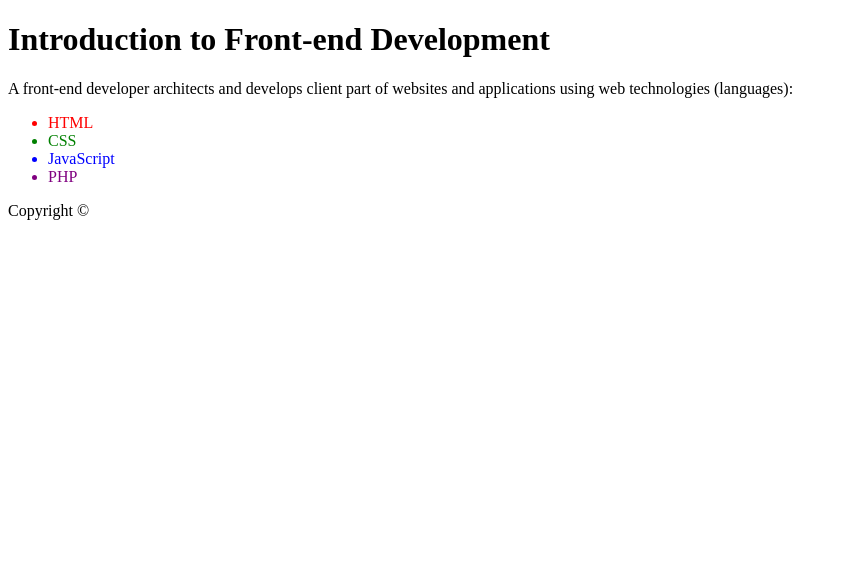
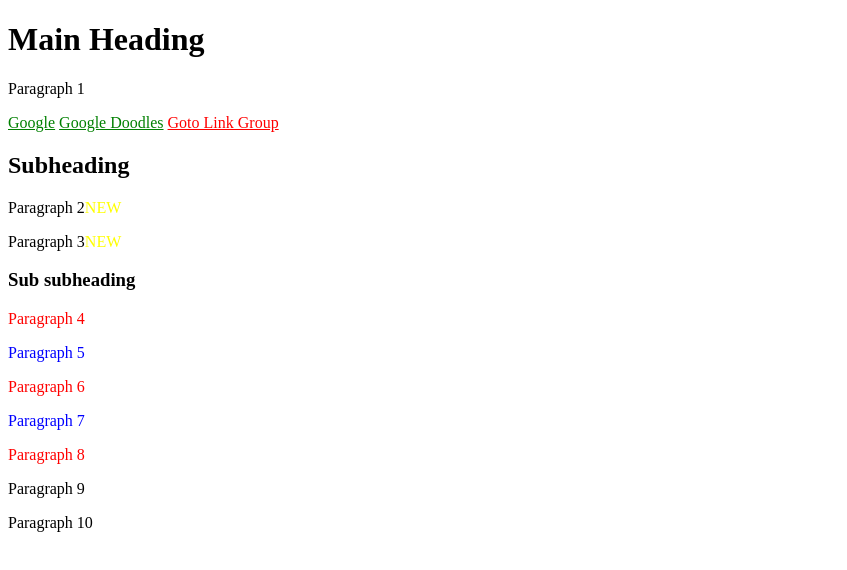
Before and after one commit to NikolaKopra/It-Akademija, a plain HTML site: page index.html in a window 1280 px wide. Shown: the whole page, without its empty margins (0-847 px from the left). Drawn offline with Linux system fonts and the light colour scheme.

Commit message:
Add files via upload

```diff
--- a/index.html
+++ b/index.html
@@ -1,24 +1,83 @@
 <!DOCTYPE html>
-<HTML lang="sr">
-    <head>
-        <title>It Akademija</title>
-        <meta charset="UTF-8">
-        <meta name="author" content="Nikola Koprivica">
-        <meta name="description" content="It Akademija Vežba">
-    </head>
-    <body>
-        <h1 id="main-heading">Introduction to Front-end Development</h1>
+<html lang="en">
 
-        <p>A front-end developer architects and develops client part of websites and applications using web technologies
-        (languages):</p>
+<head>
+    <meta charset="UTF-8">
+    <title>Advanced CSS - Assignment 1</title>
+    <style>
 
-        <ul>
-        <li style="color: red;">HTML</li>
-        <li style="color: green;">CSS</li>
-        <li style="color: blue;">JavaScript</li>
-        <li style="color: purple;">PHP</li>
-        </ul>
+    a[href^="https://www.google.com"] {
+        color: green;
+    }
 
-        <p>Copyright &copy;</p>
-    </body>
-</HTML>
+    a[href^="https://www.link-group.eu"] {
+        color: red;
+    }
+
+
+    #second-div
+        p:nth-child(odd){
+        color: blue;
+    }
+
+    #second-div
+        p:nth-child(even){
+        color: red;
+    }
+
+    p:nth-child(8):hover{
+        font-style: italic;
+    }
+
+
+    #first-div
+        p:first-of-type::after{
+        content: "NEW";
+        color: yellow;
+    }
+
+    #first-div
+        p:last-of-type::after{
+            content: "NEW";
+            color: yellow;
+        }
+
+    #second-div
+        p:first-of-type::after{
+            content: none;
+        }
+
+    #second-div
+        p:last-of-type::after{
+            content: none;
+        }
+
+
+
+    </style>
+</head>
+
+<body>
+    <h1>Main Heading</h1>
+    <p>Paragraph 1</p>
+    <a href="https://www.google.com/">Google</a>
+    <a href="https://www.google.com/doodles">Google Doodles</a>
+    <a href="https://www.link-group.eu/" target="_blank">Goto Link Group</a>
+    <div id="first-div">
+        <h2>Subheading</h2>
+        <p>Paragraph 2</p>
+        <p>Paragraph 3</p>
+        <div id="second-div">
+            <h3>Sub subheading</h3>
+            <p>Paragraph 4</p>
+            <p>Paragraph 5</p>
+            <p>Paragraph 6</p>
+            <p>Paragraph 7</p>
+            <p>Paragraph 8</p>
+        </div>
+    </div>
+    <p>Paragraph 9</p>
+    <p>Paragraph 10</p>
+</body>
+
+</html>
```
